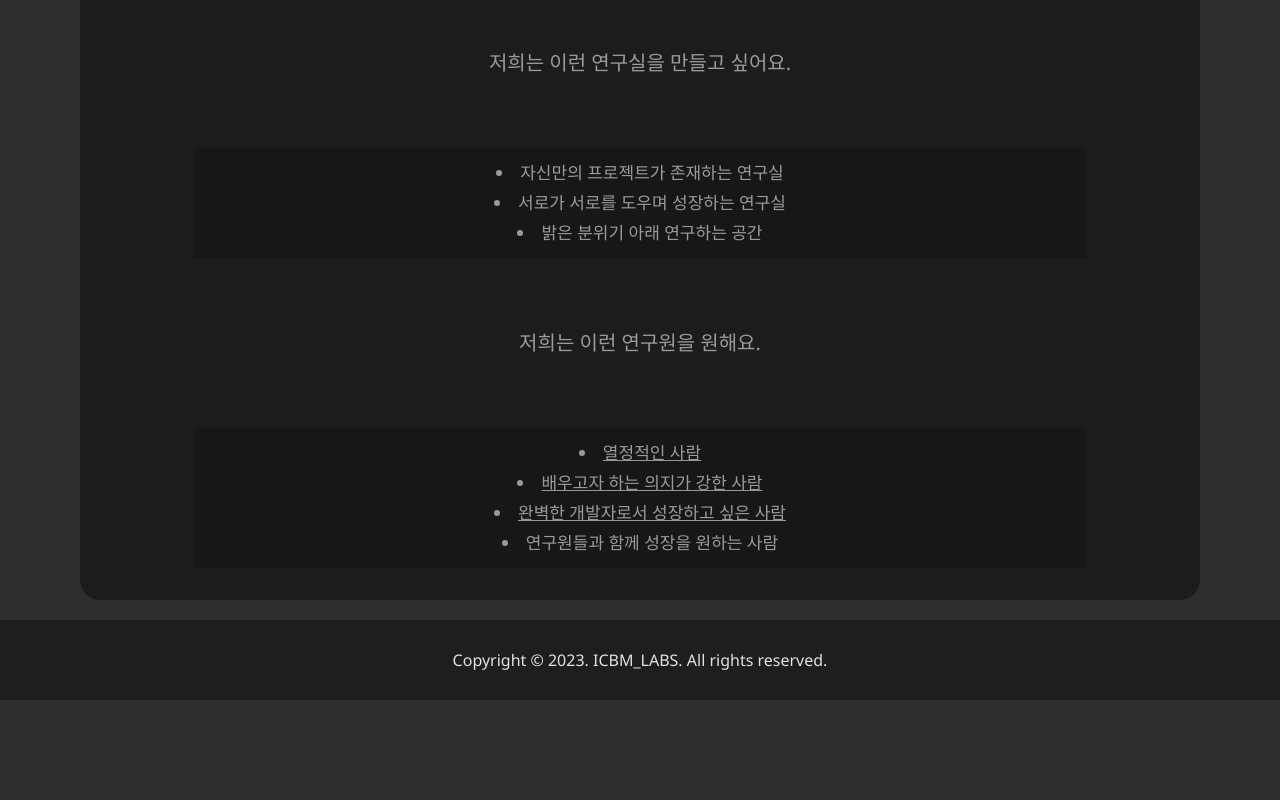
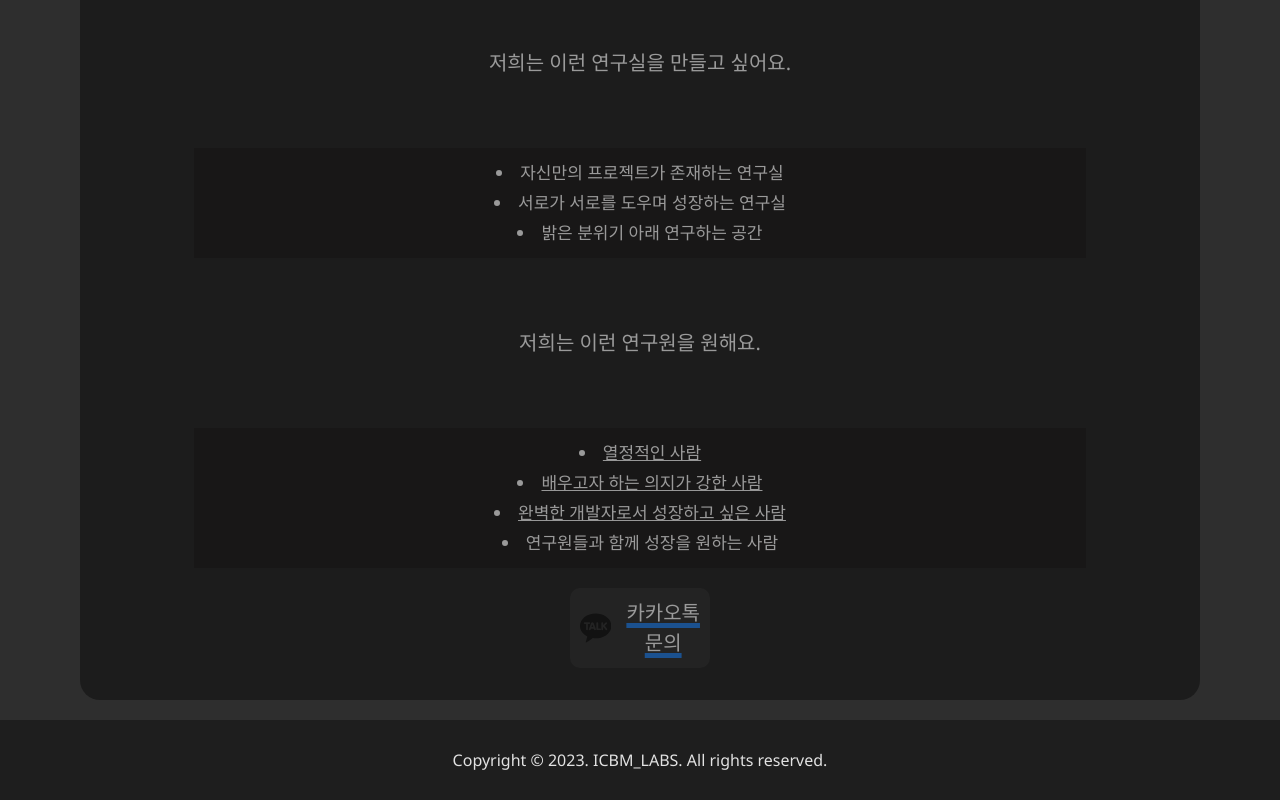
Before and after one commit to Jj-ICBM-Labs/icbm_labs, a Next.js app: page / in a window 1280 px wide. Shown: the part 3463-4263 px from the top of the page. Before the commit the page ends 4163 px from the top, so only its background shows below. Built offline with nearby package versions, Linux system fonts and the light colour scheme.

Commit message:
update kakaotalk

```diff
--- a/src/pages/index.tsx
+++ b/src/pages/index.tsx
@@ -6,6 +6,7 @@ import Footer from 'modules/components/Footer'
 import Image from 'next/image'
 import { researchTypes } from 'modules/Types/home'
 import Research from 'modules/components/Research'
+import Link from 'next/link'
 
 const researches: researchTypes[] = [
   {
@@ -217,6 +218,10 @@ export default function Home() {
                 <li className={styles.line}>완벽한 개발자로서 성장하고 싶은 사람</li>
                 <li>연구원들과 함께 성장을 원하는 사람</li>
               </div>
+              <Link href={"https://open.kakao.com/me/Csetus"}>
+                <svg xmlns="http://www.w3.org/2000/svg" width={80} viewBox="0 0 208 191.94"><g><polygon className="cls-1" points="76.01 89.49 87.99 89.49 87.99 89.49 82 72.47 76.01 89.49" /><path className="cls-1" d="M104,0C46.56,0,0,36.71,0,82c0,29.28,19.47,55,48.75,69.48-1.59,5.49-10.24,35.34-10.58,37.69,0,0-.21,1.76.93,2.43a3.14,3.14,0,0,0,2.48.15c3.28-.46,38-24.81,44-29A131.56,131.56,0,0,0,104,164c57.44,0,104-36.71,104-82S161.44,0,104,0ZM52.53,69.27c-.13,11.6.1,23.8-.09,35.22-.06,3.65-2.16,4.74-5,5.78a1.88,1.88,0,0,1-1,.07c-3.25-.64-5.84-1.8-5.92-5.84-.23-11.41.07-23.63-.09-35.23-2.75-.11-6.67.11-9.22,0-3.54-.23-6-2.48-5.85-5.83s1.94-5.76,5.91-5.82c9.38-.14,21-.14,30.38,0,4,.06,5.78,2.48,5.9,5.82s-2.3,5.6-5.83,5.83C59.2,69.38,55.29,69.16,52.53,69.27Zm50.4,40.45a9.24,9.24,0,0,1-3.82.83c-2.5,0-4.41-1-5-2.65l-3-7.78H72.85l-3,7.78c-.58,1.63-2.49,2.65-5,2.65a9.16,9.16,0,0,1-3.81-.83c-1.66-.76-3.25-2.86-1.43-8.52L74,63.42a9,9,0,0,1,8-5.92,9.07,9.07,0,0,1,8,5.93l14.34,37.76C106.17,106.86,104.58,109,102.93,109.72Zm30.32,0H114a5.64,5.64,0,0,1-5.75-5.5V63.5a6.13,6.13,0,0,1,12.25,0V98.75h12.75a5.51,5.51,0,1,1,0,11Zm47-4.52A6,6,0,0,1,169.49,108L155.42,89.37l-2.08,2.08v13.09a6,6,0,0,1-12,0v-41a6,6,0,0,1,12,0V76.4l16.74-16.74a4.64,4.64,0,0,1,3.33-1.34,6.08,6.08,0,0,1,5.9,5.58A4.7,4.7,0,0,1,178,67.55L164.3,81.22l14.77,19.57A6,6,0,0,1,180.22,105.23Z" /></g></svg>
+                카카오톡 문의
+              </Link>
             </div>
           </div>
         </div>
--- a/src/styles/Home.module.css
+++ b/src/styles/Home.module.css
@@ -83,6 +83,28 @@
   display: flex;
   flex-direction: column;
   justify-content: space-evenly;
+}
+
+.content>.description>a {
+  display: flex;
+  margin: 0 auto;
+  width: 140px;
+  padding: 10px;
+  border-radius: 10px;
+  background-color: #1d1d1d;
+  margin-top: 20px;
+  font-size: 20px;
+  text-decoration: underline #0f69d0 5px;
+  transition: background-color 500ms, color 500ms;
+}
+
+.content>.description>a:hover {
+  background-color: #c6cf2c;
+  color: #2e2e2e;
+}
+
+.content>.description>a>svg {
+  margin-right: 15px;
 }
 
 .content>.description>.welfares {
```
